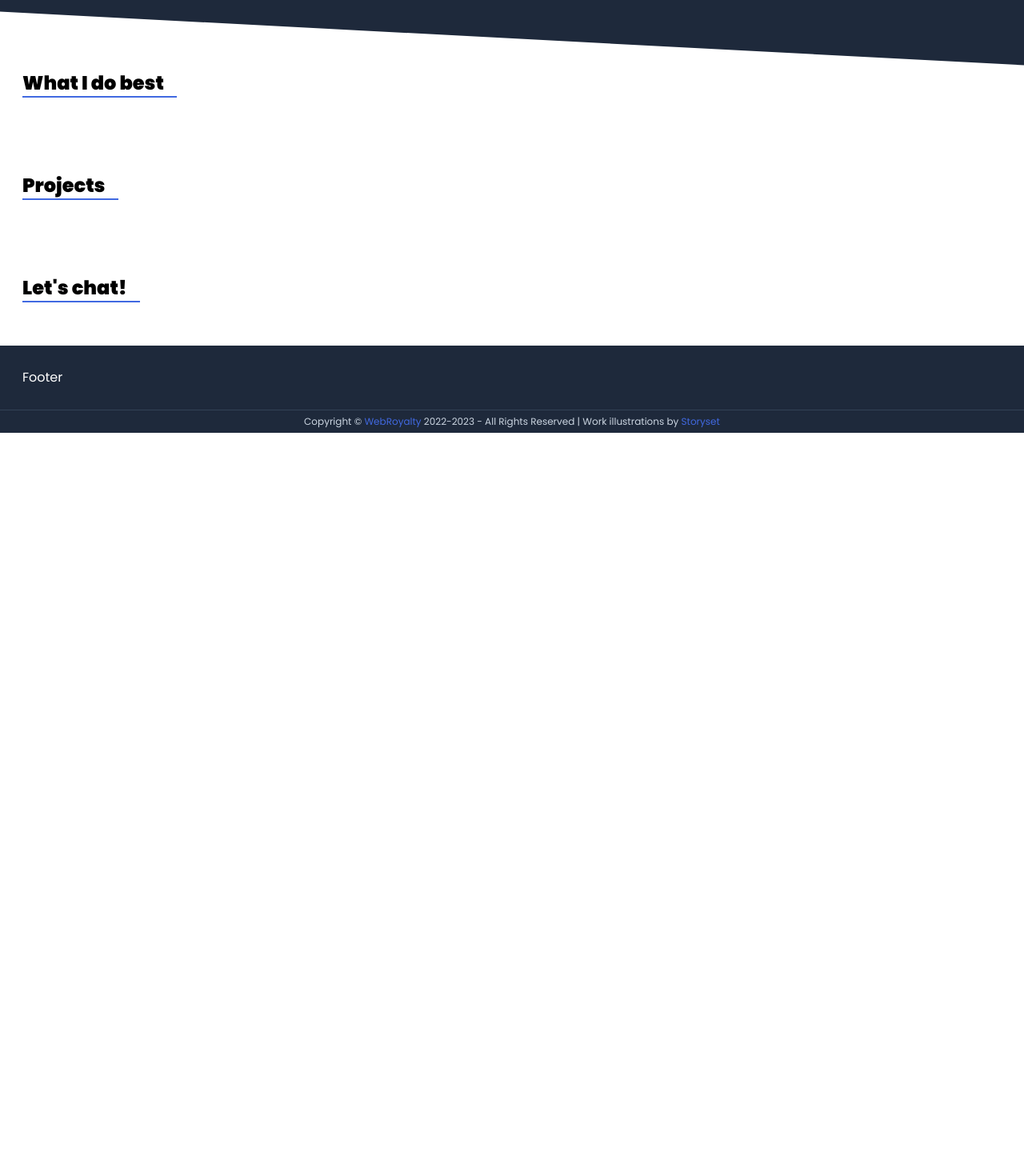
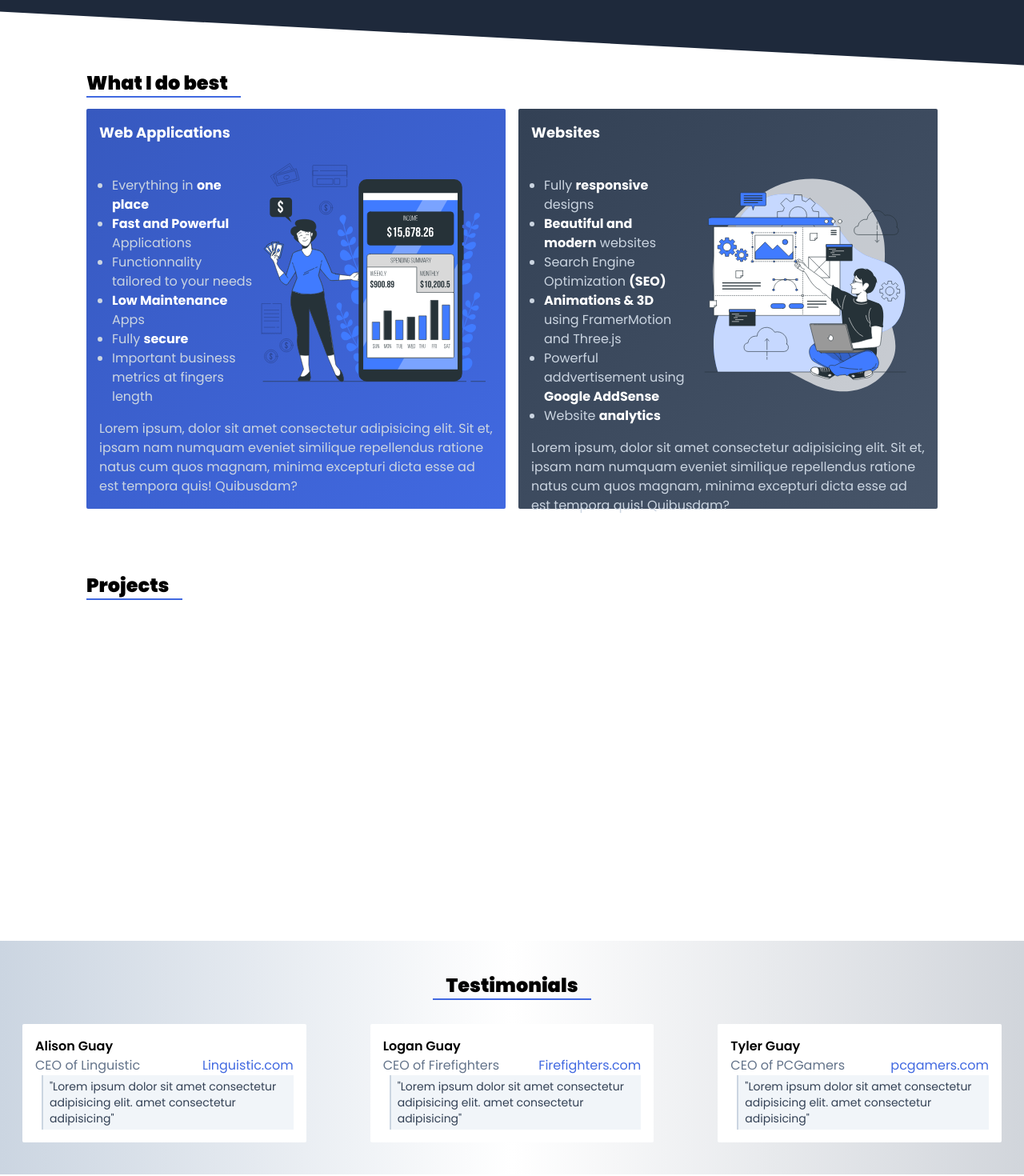
Before and after one commit to dereck-guay/webroyaltydashboard, a Next.js app: page / in a window 1280 px wide. Shown: the part 1220-2690 px from the top of the page at 80% size. Before the commit the page ends 1761 px from the top, so only its background shows below. Built offline with nearby package versions, Linux system fonts and the light colour scheme.

Commit message:
More portfolio work

```diff
--- a/src/app/(pages)/(public)/ContactSection.tsx
+++ b/src/app/(pages)/(public)/ContactSection.tsx
@@ -3,9 +3,11 @@
 
 const ContactSection = () => {
 	return (
-		<SectionContainer>
-			<PublicTitle id="contact" caption="Let's chat!" />
-		</SectionContainer>
+		<div className="px-20" style={{ height: "600px" }}>
+			<SectionContainer>
+				<PublicTitle id="contact" caption="Let's chat!" />
+			</SectionContainer>
+		</div>
 	);
 };
 
--- a/src/app/(pages)/(public)/ProjectsSection.tsx
+++ b/src/app/(pages)/(public)/ProjectsSection.tsx
@@ -3,8 +3,10 @@
 
 const ProjectsSection = () => {
 	return (
-		<div className="px-7 py-10">
-			<PublicTitle id="projects" caption="Projects" />
+		<div className="relative z-10 bg-white px-20" style={{ height: '500px'}}>
+			<div className="px-7 py-10">
+				<PublicTitle id="projects" caption="Projects" />
+			</div>
 		</div>
 	);
 };
--- a/src/app/(pages)/(public)/PublicNavbarLink.tsx
+++ b/src/app/(pages)/(public)/PublicNavbarLink.tsx
@@ -19,7 +19,7 @@
 			target={target}
 			href={href}
 			className={`
-			flex items-center gap-x-2 rounded px-3 py-1 text-sm
+			flex items-center gap-x-2 rounded-sm px-3 py-1 text-sm
 			${
 				isFill
 					? "bg-primary hover:bg-primary-dark"
--- a/src/app/(pages)/(public)/WorkSection.tsx
+++ b/src/app/(pages)/(public)/WorkSection.tsx
@@ -1,11 +1,92 @@
 import PublicTitle from "./PublicTitle";
 import SectionContainer from "./SectionContainer";
+import Image from "next/image";
 
 const WorkSection = () => {
 	return (
-		<div className="relative z-20">
+		<div className="relative z-10 bg-white px-20">
 			<SectionContainer>
 				<PublicTitle id="work" caption="What I do best" />
+				<div className="flex gap-x-4" style={{ height: "500px" }}>
+					<div className="w-full rounded-sm bg-gradient-to-br from-primary-dark to-primary p-4 text-slate-300">
+						<h2 className="text-lg font-bold text-white">Web Applications</h2>
+						<div className="flex justify-end">
+							<ul className="list-disc pl-4 pt-10">
+								<li>
+									Everything in{" "}
+									<strong className="text-white">one place</strong>
+								</li>
+								<li>
+									<strong className="text-white">Fast and Powerful</strong>{" "}
+									Applications
+								</li>
+								<li>Functionnality tailored to your needs</li>
+								<li>
+									<strong className="text-white">Low Maintenance</strong> Apps
+								</li>
+								<li>
+									Fully <strong className="text-white">secure</strong>
+								</li>
+								<li>Important business metrics at fingers length</li>
+							</ul>
+							<Image
+								src="/app.svg"
+								width={300}
+								height={300}
+								alt="Finance app"
+							/>
+						</div>
+						<div className="pt-4">
+							Lorem ipsum, dolor sit amet consectetur adipisicing elit. Sit et,
+							ipsam nam numquam eveniet similique repellendus ratione natus cum
+							quos magnam, minima excepturi dicta esse ad est tempora quis!
+							Quibusdam?
+						</div>
+					</div>
+					<div className="w-full rounded-sm bg-gradient-to-br from-slate-700 to-slate-600 p-4 text-slate-300">
+						<h2 className="text-lg font-bold text-white">Websites</h2>
+
+						<div className="flex justify-end">
+							<ul className="list-disc pl-4 pt-10">
+								<li>
+									Fully <strong className="text-white">responsive</strong>{" "}
+									designs
+								</li>
+								<li>
+									<strong className="text-white">Beautiful and modern</strong>{" "}
+									websites
+								</li>
+								<li>
+									Search Engine Optimization{" "}
+									<strong className="text-white">(SEO)</strong>
+								</li>
+								<li>
+									<strong className="text-white">Animations & 3D</strong> using
+									FramerMotion and Three.js
+								</li>
+								<li>
+									Powerful addvertisement using{" "}
+									<strong className="text-white">Google AddSense</strong>
+								</li>
+								<li>
+									Website <strong className="text-white">analytics</strong>
+								</li>
+							</ul>
+							<Image
+								src="/website.svg"
+								width={300}
+								height={300}
+								alt="Website building"
+							/>
+						</div>
+						<div className="pt-4">
+							Lorem ipsum, dolor sit amet consectetur adipisicing elit. Sit et,
+							ipsam nam numquam eveniet similique repellendus ratione natus cum
+							quos magnam, minima excepturi dicta esse ad est tempora quis!
+							Quibusdam?
+						</div>
+					</div>
+				</div>
 			</SectionContainer>
 		</div>
 	);
--- a/src/app/(pages)/(public)/page.tsx
+++ b/src/app/(pages)/(public)/page.tsx
@@ -26,6 +26,55 @@
 			<AboutSection />
 			<WorkSection />
 			<ProjectsSection />
+			<div className="relative z-30 bg-gradient-to-r from-slate-300 via-white to-gray-300">
+				<div className="px-7 py-10">
+					<h2 className="mb-8 text-center text-2xl font-extrabold">
+						<span className="border-b-2 border-primary px-4">Testimonials</span>
+					</h2>
+					<div id="testimonials"></div>
+					<div className="flex items-center justify-center gap-x-20 text-slate-500">
+						<div className="rounded-sm bg-white px-4 py-4">
+							<div className="font-semibold text-black">Alison Guay</div>
+							<div className="flex items-center justify-between">
+								<div>CEO of Linguistic</div>
+								<div className="text-primary">Linguistic.com</div>
+							</div>
+							<div className="text-sm text-slate-700">
+								<div className="relative left-0 top-0 ml-2 max-w-prose border-l-2 border-slate-300 bg-slate-100 p-1 pl-2 before:h-full before:w-4 before:bg-slate-300">
+									&quot;Lorem ipsum dolor sit amet consectetur adipisicing elit.
+									amet consectetur adipisicing&quot;
+								</div>
+							</div>
+						</div>
+						<div className="rounded-sm bg-white px-4 py-4">
+							<div className="font-semibold text-black">Logan Guay</div>
+							<div className="flex items-center justify-between">
+								<div>CEO of Firefighters</div>
+								<div className="text-primary">Firefighters.com</div>
+							</div>
+							<div className="text-sm text-slate-700">
+								<div className="relative left-0 top-0 ml-2 max-w-prose border-l-2 border-slate-300 bg-slate-100 p-1 pl-2 before:h-full before:w-4 before:bg-slate-300">
+									&quot;Lorem ipsum dolor sit amet consectetur adipisicing elit.
+									amet consectetur adipisicing&quot;
+								</div>
+							</div>
+						</div>
+						<div className="rounded-sm bg-white px-4 py-4">
+							<div className="font-semibold text-black">Tyler Guay</div>
+							<div className="flex items-center justify-between">
+								<div>CEO of PCGamers</div>
+								<div className="text-primary">pcgamers.com</div>
+							</div>
+							<div className="text-sm text-slate-700">
+								<div className="relative left-0 top-0 ml-2 max-w-prose border-l-2 border-slate-300 bg-slate-100 p-1 pl-2 before:h-full before:w-4 before:bg-slate-300">
+									&quot;Lorem ipsum dolor sit amet consectetur adipisicing elit.
+									amet consectetur adipisicing&quot;
+								</div>
+							</div>
+						</div>
+					</div>
+				</div>
+			</div>
 			<ContactSection />
 		</>
 	);
--- a/src/app/(pages)/admin/AdminSidebarLink.tsx
+++ b/src/app/(pages)/admin/AdminSidebarLink.tsx
@@ -24,9 +24,9 @@
 	return (
 		<Link
 			href={href}
-            className="flex items-center px-3 py-1 hover:bg-slate-100 rounded text-slate-700 hover:text-black"
+			className="flex items-center rounded px-3 py-1 text-slate-700 hover:bg-slate-100 hover:text-black"
 		>
-            <span className={`text-xl w-8 ${isActive && "text-primary"}`}>
+			<span className={`w-8 text-xl ${isActive && "text-primary"}`}>
 				{!!icon && icon}
 			</span>
 			{!!caption && caption}
--- a/src/app/layout.tsx
+++ b/src/app/layout.tsx
@@ -3,8 +3,9 @@
 import ReactQueryProvider from "~/utils/QueryProvider";
 
 export const metadata = {
-	title: "Create Next App",
-	description: "Generated by create next app",
+	title: "WebRoyalty",
+	description:
+		"Hi, I'm Dereck, your web developer. This is my porfolio website, feel free to contact me if you have great website/web apps ideas.",
 };
 
 export default function RootLayout({
```
Also changed, not shown: public/app.svg (added), public/website.svg (added). Lines whose indentation alone changed are shown as unchanged.
